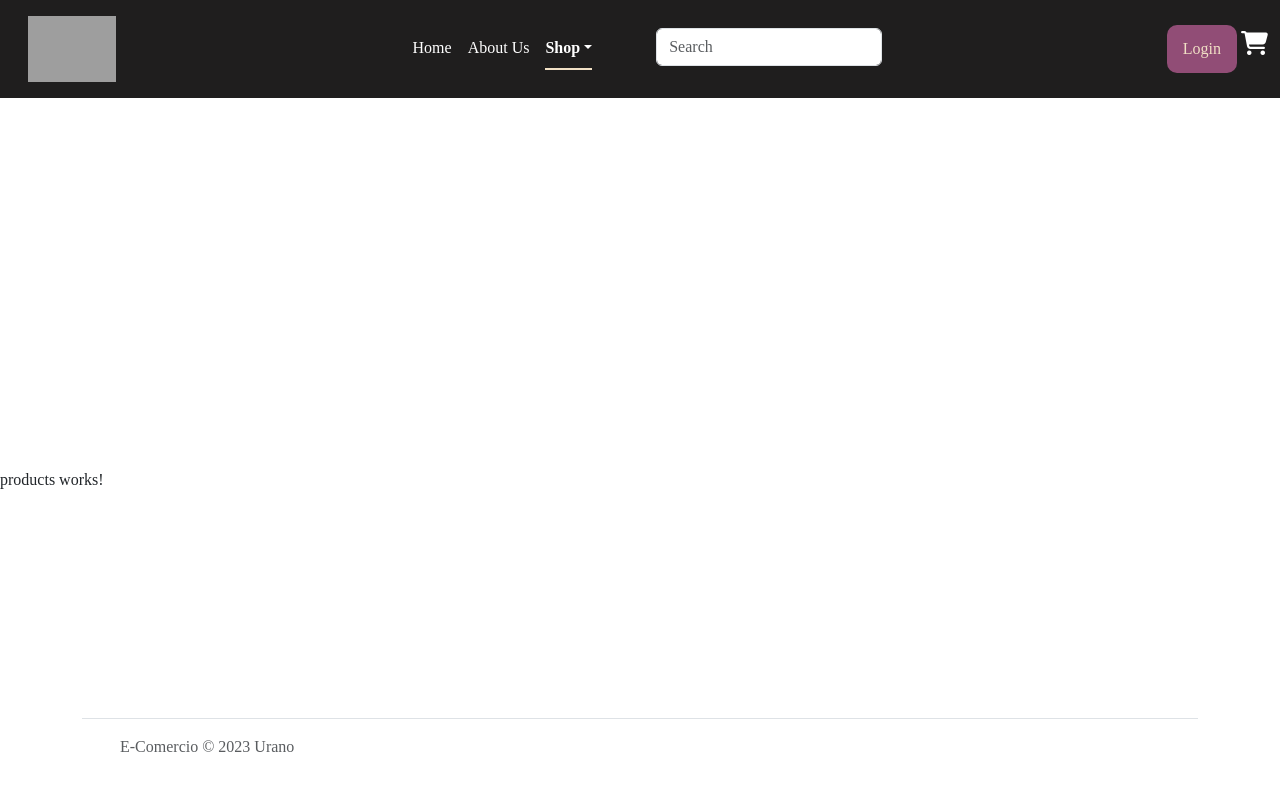
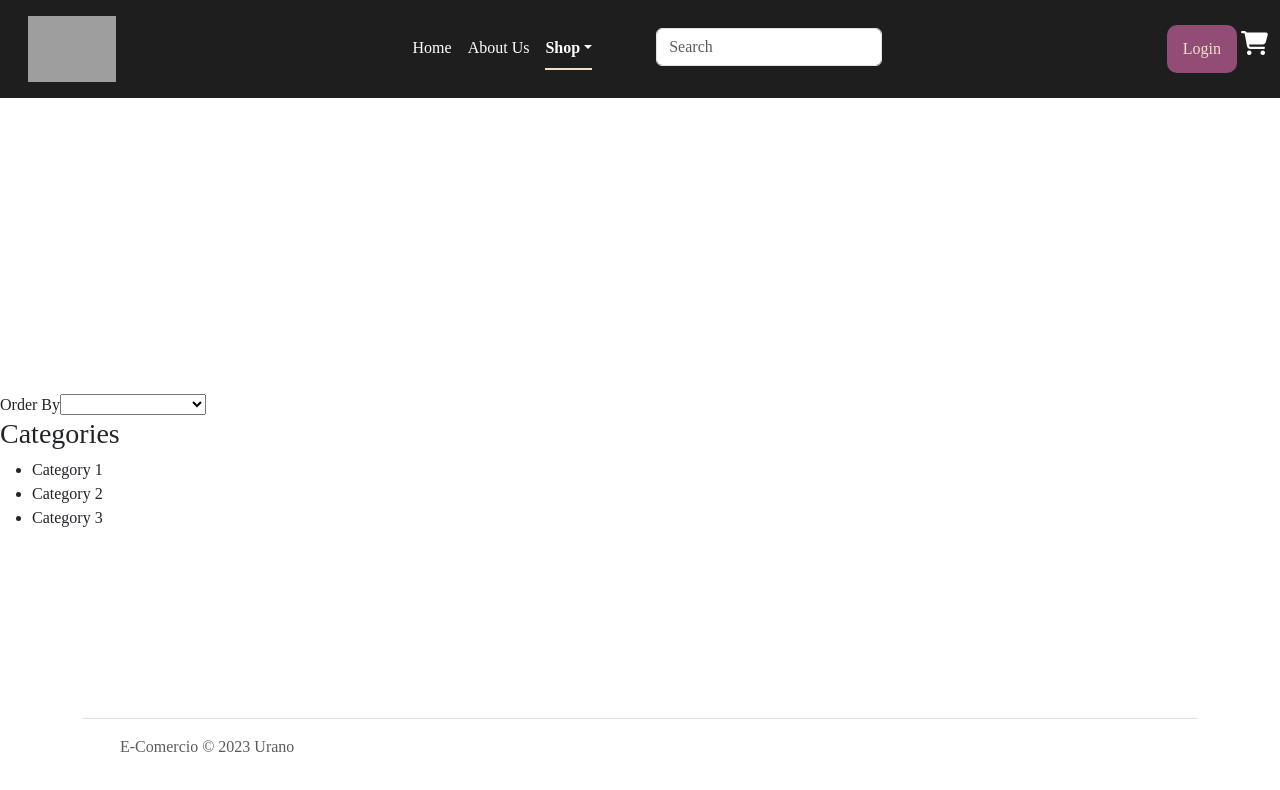
Before and after one commit to Urano-dev/Ecommerce, an Angular app: page /shop in a window 1280 px wide. Shown: the top 790 px of the page. Built offline with nearby package versions, Linux system fonts and the light colour scheme; grey boxes are pictures that could not be loaded; a web font is replaced by a local one; what ngx-cookie-service would draw is missing.

Commit message:
aside products v1

```diff
--- a/src/app/components/products/products.component.html
+++ b/src/app/components/products/products.component.html
@@ -1 +1,19 @@
-<p>products works!</p>
+<aside>
+    <label for="orderBy">Order By</label>
+    <select name="orderBy" id="orderBy">
+        <option value="" selected></option>
+        <option value="low">Price: Low to High</option>
+        <option value="high">Price: High to Low</option>
+        <option value="newest">Newest Arrivals</option>
+    </select>
+
+    <h3>Categories</h3>
+    <ul>
+        <li>Category 1</li>
+        <li>Category 2</li>
+        <li>Category 3</li>
+    </ul>
+</aside>
+<section>
+
+</section>
```
